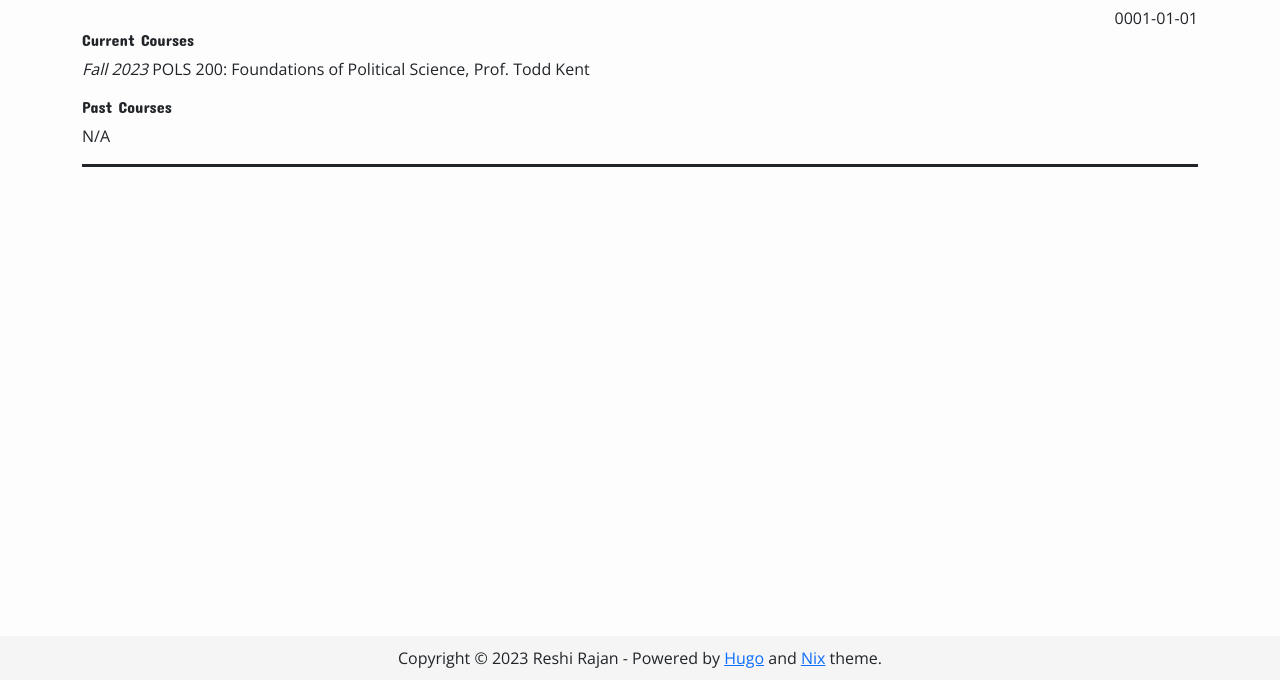
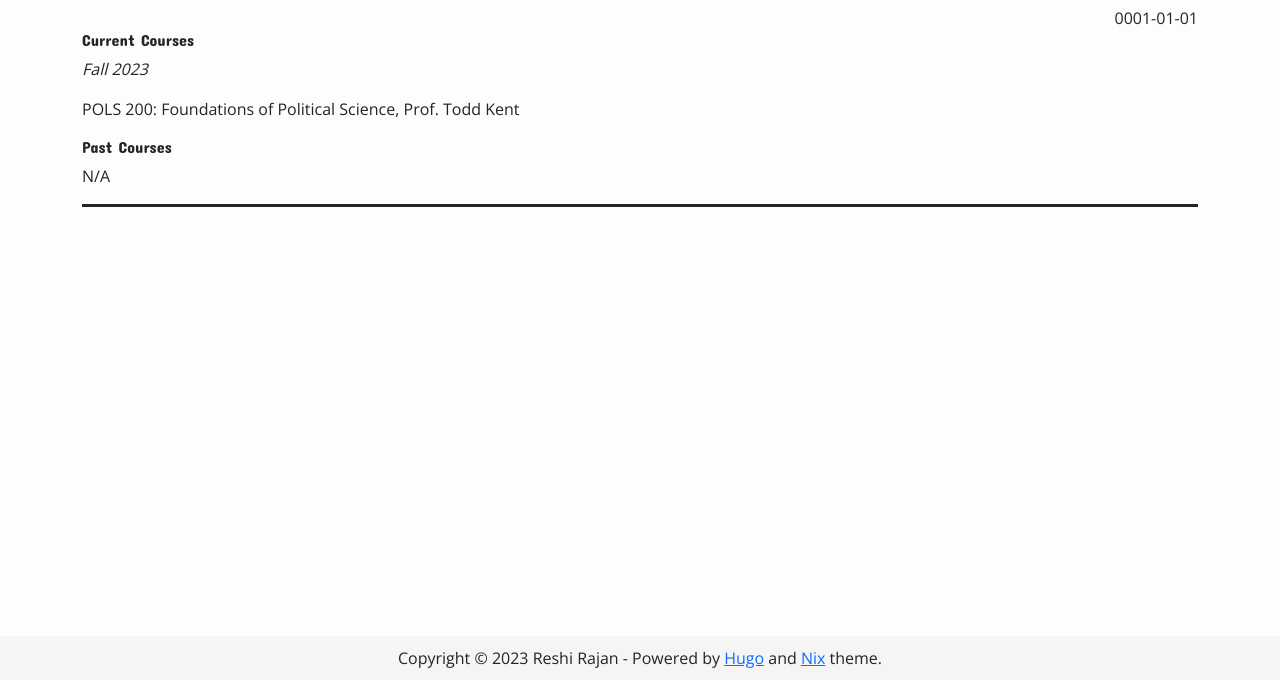
Before and after one commit to reshi-rajan/old-website, a plain HTML site: page teaching/index.html in a window 1280 px wide. Shown: the part 120-800 px from the top of the page. Drawn offline with nearby package versions, Linux system fonts and the light colour scheme.

```diff
--- a/index.xml
+++ b/index.xml
@@ -41,7 +41,8 @@ MA Thesis My MA thesis looks at which voters follow HTV cards in Australia; it c
       <pubDate>Mon, 01 Jan 0001 00:00:00 +0000</pubDate>
 
       <guid>https://reshi-rajan.github.io/teaching/</guid>
-      <description>Current Courses Fall 2023 POLS 200: Foundations of Political Science, Prof. Todd Kent
+      <description>Current Courses Fall 2023
+POLS 200: Foundations of Political Science, Prof. Todd Kent
 Past Courses N/A</description>
     </item>
 
--- a/teaching/index.html
+++ b/teaching/index.html
@@ -91,8 +91,8 @@
                 <span class="post-date">0001-01-01 </span>
                 <div class="post-content">
                     <h6 id="current-courses">Current Courses</h6>
-<p><em>Fall 2023</em>
-POLS 200: Foundations of Political Science, Prof. Todd Kent</p>
+<p><em>Fall 2023</em></p>
+<p>POLS 200: Foundations of Political Science, Prof. Todd Kent</p>
 <h6 id="past-courses">Past Courses</h6>
 <p>N/A</p>
 
```
